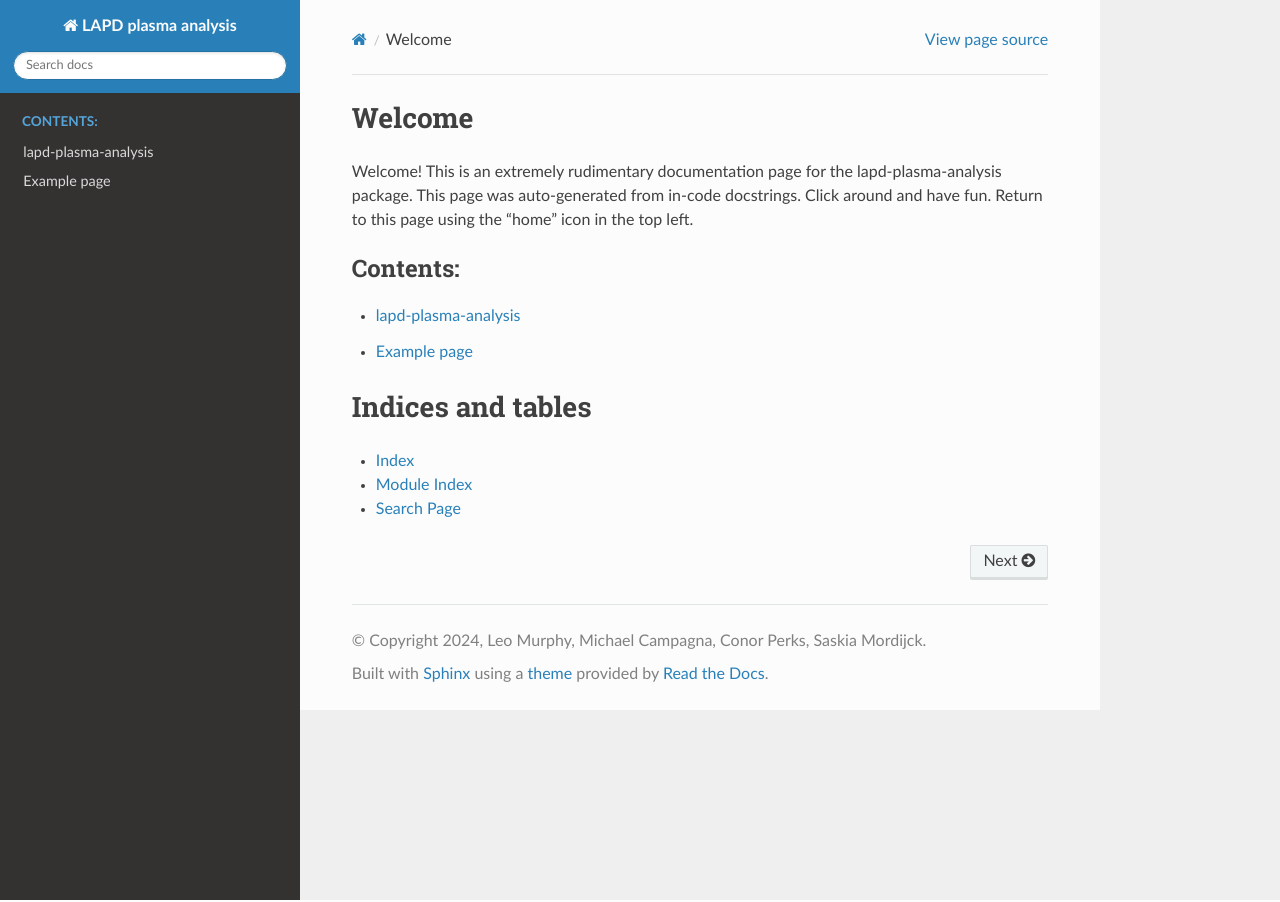
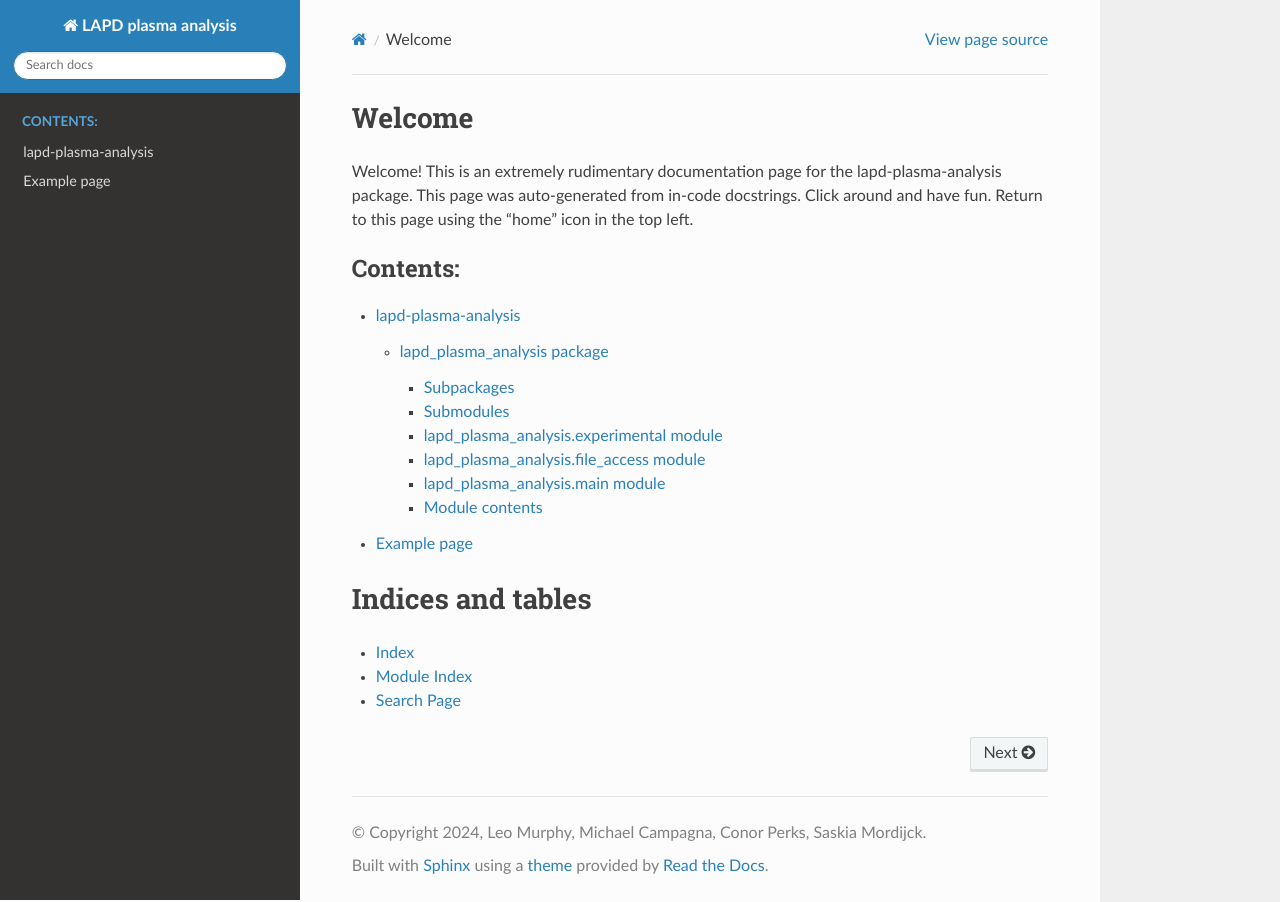
Before and after one commit to W-M-plasma-group/lapd-plasma-analysis, a Sphinx documentation site: the page built from docs/source/index.rst, in a window 1280 px wide. Built offline with Sphinx 7.4.7 and the Read the Docs theme 2.0.0, drawn with Linux system fonts in a browser that asks for light colours; pages that are not in the unit, such as notebooks, are missing from menus.

Commit message:
Reduce number of modules on modules.rst to one: lapd_plasma_analysis

```diff
--- a/docs/source/modules.rst
+++ b/docs/source/modules.rst
@@ -4,6 +4,4 @@
 .. toctree::
    :maxdepth: 4
 
-   experimental
-   file_access
-   main
+   lapd_plasma_analysis
```
